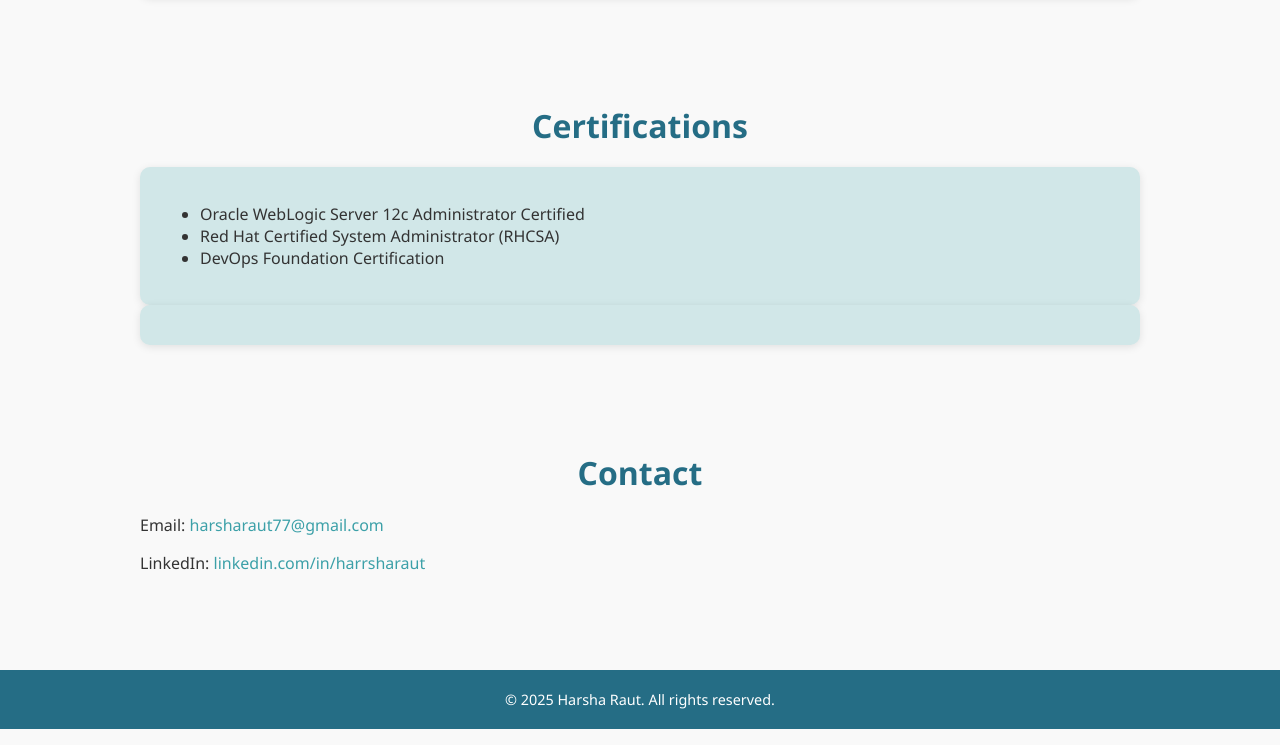
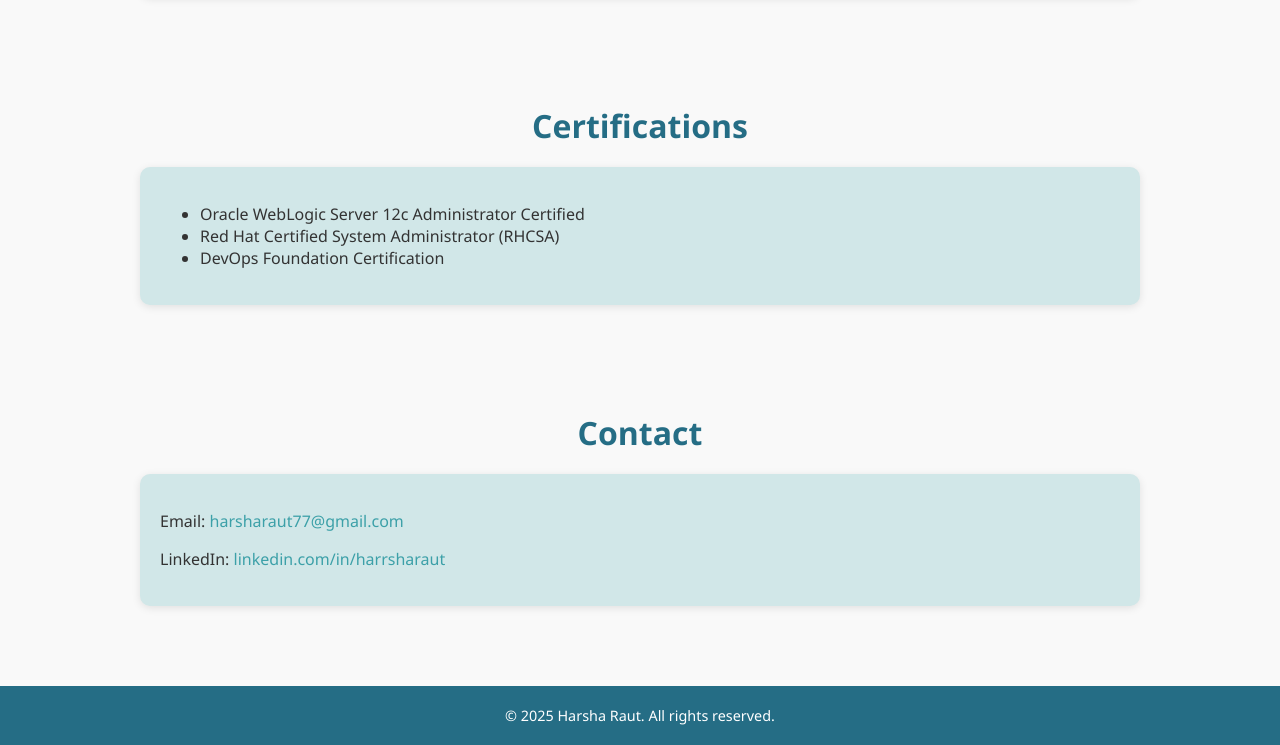
Before and after one commit to HarshaRaut04/Portfolio, a plain HTML site: page index.html in a window 1280 px wide. Shown: the part 3232-3977 px from the top of the page. Drawn offline with Linux system fonts and the light colour scheme.

Commit message:
Update index.html

```diff
--- a/index.html
+++ b/index.html
@@ -293,12 +293,14 @@
       <li>DevOps Foundation Certification</li>
     </ul>
       </div>
-     <div class="box">
   </section>
  <section id="contact">
     <h2>Contact</h2>
+    <div class="experience">
+      <div class="box">
     <p>Email: <a href="mailto:harsharaut77@gmail.com">harsharaut77@gmail.com</a></p>
     <p>LinkedIn: <a href="https://www.linkedin.com/in/harrsharaut/" target="_blank" rel="noopener noreferrer">linkedin.com/in/harrsharaut</a></p>
+        </div>
   </section>
 
   <footer>
```
